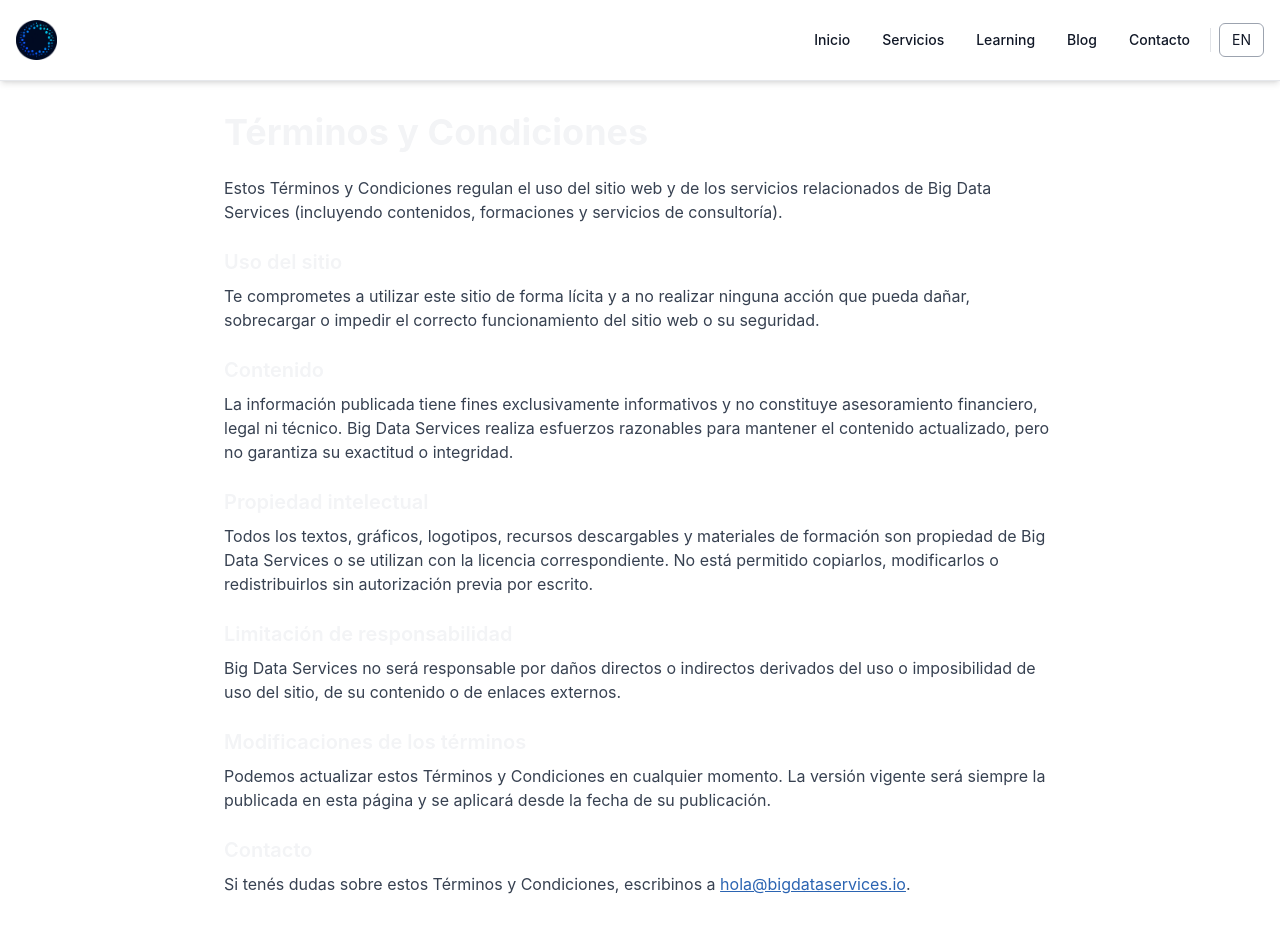
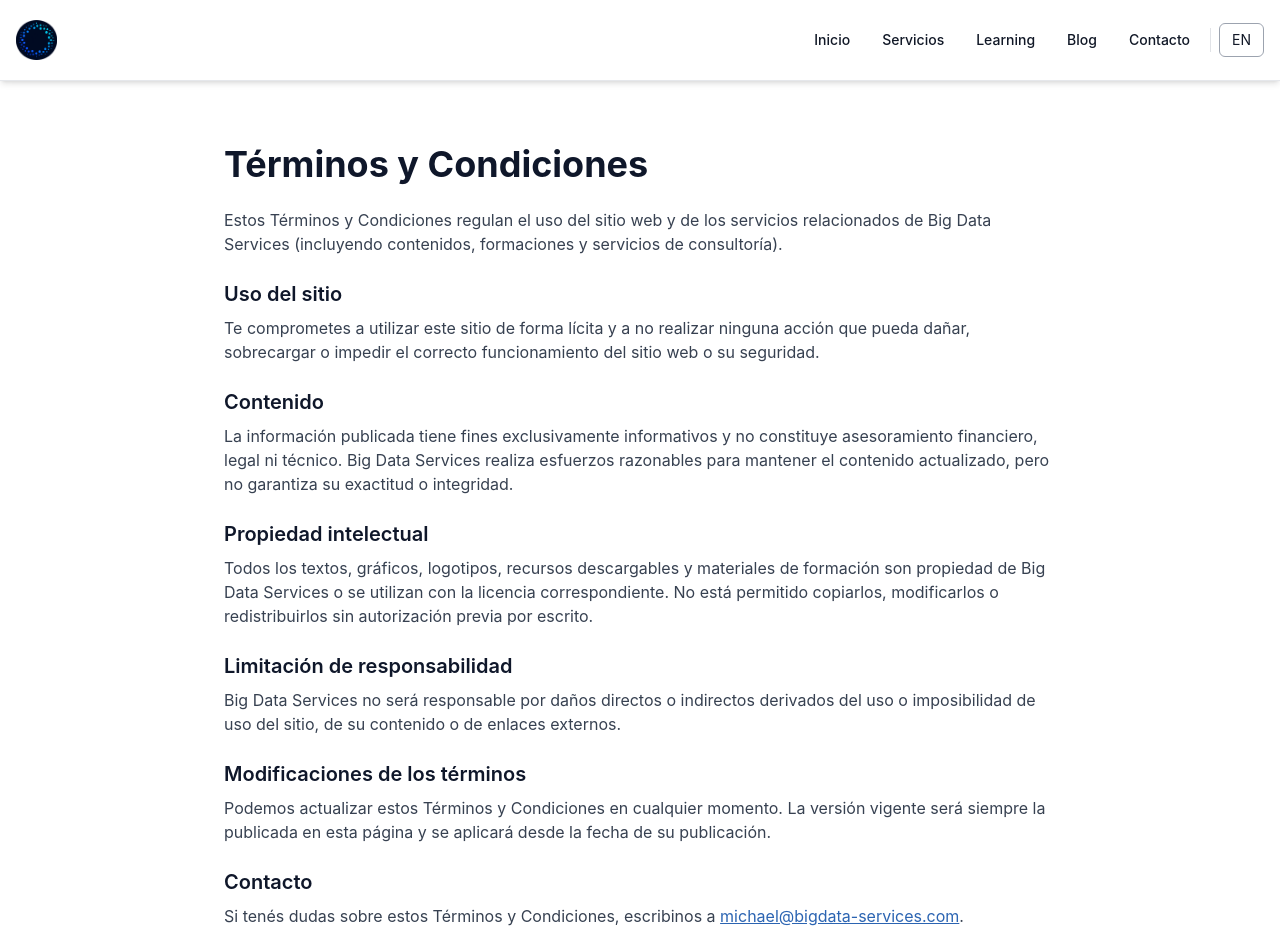
Before and after one commit to BigDataServicesllc/bds, a React (Create React App) app in the folder frontend/: page /terminos in a window 1280 px wide. Shown: the top 952 px of the page. Built offline with nearby package versions, Linux system fonts and the light colour scheme.

Commit message:
cambios esteticos en pagina blogs 2025-12-04 v4

```diff
--- a/frontend/src/pages/PrivacyPage.js
+++ b/frontend/src/pages/PrivacyPage.js
@@ -7,66 +7,68 @@ const PrivacyPage = () => {
   const { language } = useOutletContext();
   const isSpanish = language === "es";
 
+  // 🔧 Ajustes visuales comunes a ambas versiones
+  const containerClasses =
+    "bg-white min-h-screen pt-36 pb-20"; // antes pt-28
+
+  const contentClasses =
+    "container mx-auto px-4 md:px-8 max-w-4xl text-gray-700";
+
+  const titleClasses =
+    "text-3xl md:text-4xl font-bold mb-6 text-bds-text-main";
+
+  const subtitleClasses =
+    "text-xl font-semibold mt-6 mb-2 text-bds-text-main";
+
   if (!isSpanish) {
     return (
-      <div className="bg-white min-h-screen pt-28 pb-16">
-        <div className="container mx-auto px-4 md:px-8 max-w-4xl">
-          <h1 className="text-3xl md:text-4xl font-bold mb-6">
-            Privacy Policy
-          </h1>
-          <p className="text-gray-700 mb-4">
+      <div className={containerClasses}>
+        <div className={contentClasses}>
+          <h1 className={titleClasses}>Privacy Policy</h1>
+
+          <p className="mb-4">
             This Privacy Policy explains how Big Data Services collects, uses
             and protects personal information related to this website and our
             services.
           </p>
 
-          <h2 className="text-xl font-semibold mt-6 mb-2">
-            Information we collect
-          </h2>
-          <p className="text-gray-700 mb-3">
+          <h2 className={subtitleClasses}>Information we collect</h2>
+          <p className="mb-3">
             We may collect information you voluntarily provide, such as your
             name and email address when you contact us by email or register for
             a training. We may also use analytical tools (such as web analytics)
             to obtain aggregated, non-identifiable usage statistics.
           </p>
 
-          <h2 className="text-xl font-semibold mt-6 mb-2">
-            How we use your information
-          </h2>
-          <p className="text-gray-700 mb-3">
+          <h2 className={subtitleClasses}>How we use your information</h2>
+          <p className="mb-3">
             We use the information only to respond to your inquiries, provide
             our services, manage training registrations and improve our content.
             We do not sell your data to third parties.
           </p>
 
-          <h2 className="text-xl font-semibold mt-6 mb-2">
-            Service providers
-          </h2>
-          <p className="text-gray-700 mb-3">
+          <h2 className={subtitleClasses}>Service providers</h2>
+          <p className="mb-3">
             We may use third-party providers for hosting, email delivery or
             analytics. These providers process data only on our behalf and under
             confidentiality obligations.
           </p>
 
-          <h2 className="text-xl font-semibold mt-6 mb-2">
-            Your rights and choices
-          </h2>
-          <p className="text-gray-700 mb-3">
+          <h2 className={subtitleClasses}>Your rights and choices</h2>
+          <p className="mb-3">
             You may request access, correction or deletion of your personal data
             by contacting us at{" "}
             <a
-              href="mailto:hola@bigdataservices.io"
+              href="mailto:michael@bigdata-services.com"
               className="text-bds-blue underline"
             >
-              hola@bigdataservices.io
+              michael@bigdata-services.com
             </a>
-            . We will evaluate each request in accordance with applicable law.
+            . We will evaluate each request according to applicable law.
           </p>
 
-          <h2 className="text-xl font-semibold mt-6 mb-2">
-            Changes to this Policy
-          </h2>
-          <p className="text-gray-700 mb-3">
+          <h2 className={subtitleClasses}>Changes to this Policy</h2>
+          <p className="mb-3">
             We may update this Privacy Policy from time to time. The latest
             version will always be available on this page.
           </p>
@@ -75,23 +77,20 @@ const PrivacyPage = () => {
     );
   }
 
-  // Español
+  // ⭐ Español
   return (
-    <div className="bg-white min-h-screen pt-28 pb-16">
-      <div className="container mx-auto px-4 md:px-8 max-w-4xl">
-        <h1 className="text-3xl md:text-4xl font-bold mb-6">
-          Política de Privacidad
-        </h1>
-        <p className="text-gray-700 mb-4">
+    <div className={containerClasses}>
+      <div className={contentClasses}>
+        <h1 className={titleClasses}>Política de Privacidad</h1>
+
+        <p className="mb-4">
           En esta Política de Privacidad explicamos cómo Big Data Services
           recopila, utiliza y protege la información personal relacionada con
           este sitio web y con nuestros servicios.
         </p>
 
-        <h2 className="text-xl font-semibold mt-6 mb-2">
-          Información que recopilamos
-        </h2>
-        <p className="text-gray-700 mb-3">
+        <h2 className={subtitleClasses}>Información que recopilamos</h2>
+        <p className="mb-3">
           Podemos recopilar datos que nos proporcionás de forma directa, como tu
           nombre y correo electrónico cuando nos escribís, solicitás
           información o te inscribís en una capacitación. También podemos
@@ -99,43 +98,35 @@ const PrivacyPage = () => {
           uso agregadas y no identificables.
         </p>
 
-        <h2 className="text-xl font-semibold mt-6 mb-2">
-          Cómo utilizamos tus datos
-        </h2>
-        <p className="text-gray-700 mb-3">
+        <h2 className={subtitleClasses}>Cómo utilizamos tus datos</h2>
+        <p className="mb-3">
           Utilizamos la información únicamente para responder tus consultas,
           prestar nuestros servicios, gestionar inscripciones y mejorar el
           contenido que ofrecemos. No vendemos tus datos a terceros.
         </p>
 
-        <h2 className="text-xl font-semibold mt-6 mb-2">
-          Proveedores de servicios
-        </h2>
-        <p className="text-gray-700 mb-3">
+        <h2 className={subtitleClasses}>Proveedores de servicios</h2>
+        <p className="mb-3">
           Podemos apoyarnos en proveedores externos para hosting, envío de
           correos o analítica. Estos proveedores tratan los datos únicamente por
           cuenta nuestra y bajo compromisos de confidencialidad.
         </p>
 
-        <h2 className="text-xl font-semibold mt-6 mb-2">
-          Tus derechos y opciones
-        </h2>
-        <p className="text-gray-700 mb-3">
+        <h2 className={subtitleClasses}>Tus derechos y opciones</h2>
+        <p className="mb-3">
           Podés solicitarnos acceso, corrección o eliminación de tus datos
           personales escribiendo a{" "}
           <a
-            href="mailto:hola@bigdataservices.io"
+            href="mailto:michael@bigdata-services.com"
             className="text-bds-blue underline"
           >
-            hola@bigdataservices.io
+            michael@bigdata-services.com
           </a>
           . Evaluaremos cada solicitud de acuerdo con la normativa aplicable.
         </p>
 
-        <h2 className="text-xl font-semibold mt-6 mb-2">
-          Cambios en esta política
-        </h2>
-        <p className="text-gray-700 mb-3">
+        <h2 className={subtitleClasses}>Cambios en esta política</h2>
+        <p className="mb-3">
           Podemos actualizar esta Política de Privacidad en cualquier momento.
           La versión vigente será siempre la que figure publicada en esta
           página.
--- a/frontend/src/pages/TermsPage.js
+++ b/frontend/src/pages/TermsPage.js
@@ -7,57 +7,69 @@ const TermsPage = () => {
   const { language } = useOutletContext();
   const isSpanish = language === "es";
 
+  // 🔧 Ajuste principal: más espacio para que el header fijo no tape contenido
+  const containerClasses =
+    "bg-white min-h-screen pt-36 pb-20"; // antes pt-28 pb-16
+
+  const contentClasses =
+    "container mx-auto px-4 md:px-8 max-w-4xl text-gray-700";
+
+  const titleClasses =
+    "text-3xl md:text-4xl font-bold mb-6 text-bds-text-main"; // fuerza color visible
+
+  const subtitleClasses = "text-xl font-semibold mt-6 mb-2 text-bds-text-main";
+
   if (!isSpanish) {
-    // Versión simple en inglés
+    // ⭐ Versión en inglés
     return (
-      <div className="bg-white min-h-screen pt-28 pb-16">
-        <div className="container mx-auto px-4 md:px-8 max-w-4xl">
-          <h1 className="text-3xl md:text-4xl font-bold mb-6">
-            Terms & Conditions
-          </h1>
-          <p className="text-gray-700 mb-4">
+      <div className={containerClasses}>
+        <div className={contentClasses}>
+          <h1 className={titleClasses}>Terms & Conditions</h1>
+
+          <p className="mb-4">
             These Terms & Conditions govern the use of the Big Data Services
             website, content and related services (including training programs
             and consulting).
           </p>
-          <h2 className="text-xl font-semibold mt-6 mb-2">Use of the site</h2>
-          <p className="text-gray-700 mb-3">
+
+          <h2 className={subtitleClasses}>Use of the site</h2>
+          <p className="mb-3">
             You agree to use this site in a lawful way and not to perform any
             action that could damage, overload or impair the proper operation of
             the website or its security.
           </p>
-          <h2 className="text-xl font-semibold mt-6 mb-2">No guarantees</h2>
-          <p className="text-gray-700 mb-3">
+
+          <h2 className={subtitleClasses}>No guarantees</h2>
+          <p className="mb-3">
             The information provided is for general information purposes and
             does not constitute financial, legal or technical advice. Big Data
             Services makes reasonable efforts to keep the content up to date,
             but does not guarantee its completeness or accuracy.
           </p>
-          <h2 className="text-xl font-semibold mt-6 mb-2">
-            Limitation of liability
-          </h2>
-          <p className="text-gray-700 mb-3">
+
+          <h2 className={subtitleClasses}>Limitation of liability</h2>
+          <p className="mb-3">
             Big Data Services is not responsible for any direct or indirect
             damage derived from the use or inability to use the website, its
             content or any external link.
           </p>
-          <h2 className="text-xl font-semibold mt-6 mb-2">
-            Changes to these terms
-          </h2>
-          <p className="text-gray-700 mb-3">
+
+          <h2 className={subtitleClasses}>Changes to these terms</h2>
+          <p className="mb-3">
             We may update these Terms from time to time. The latest version will
             always be available on this page and will apply from the date of
             publication.
           </p>
-          <h2 className="text-xl font-semibold mt-6 mb-2">Contact</h2>
-          <p className="text-gray-700">
+
+          <h2 className={subtitleClasses}>Contact</h2>
+          <p>
             If you have any questions about these Terms & Conditions, please
             contact us at{" "}
             <a
-              href="mailto:hola@bigdataservices.io"
+              href="mailto:michael@bigdata-services.com"
               className="text-bds-blue underline"
             >
-              hola@bigdataservices.io
+              michael@bigdata-services.com
             </a>
             .
           </p>
@@ -66,70 +78,63 @@ const TermsPage = () => {
     );
   }
 
-  // Versión en español
+  // ⭐ Versión en español
   return (
-    <div className="bg-white min-h-screen pt-28 pb-16">
-      <div className="container mx-auto px-4 md:px-8 max-w-4xl">
-        <h1 className="text-3xl md:text-4xl font-bold mb-6">
-          Términos y Condiciones
-        </h1>
-        <p className="text-gray-700 mb-4">
+    <div className={containerClasses}>
+      <div className={contentClasses}>
+        <h1 className={titleClasses}>Términos y Condiciones</h1>
+
+        <p className="mb-4">
           Estos Términos y Condiciones regulan el uso del sitio web y de los
           servicios relacionados de Big Data Services (incluyendo contenidos,
           formaciones y servicios de consultoría).
         </p>
 
-        <h2 className="text-xl font-semibold mt-6 mb-2">Uso del sitio</h2>
-        <p className="text-gray-700 mb-3">
+        <h2 className={subtitleClasses}>Uso del sitio</h2>
+        <p className="mb-3">
           Te comprometes a utilizar este sitio de forma lícita y a no realizar
           ninguna acción que pueda dañar, sobrecargar o impedir el correcto
           funcionamiento del sitio web o su seguridad.
         </p>
 
-        <h2 className="text-xl font-semibold mt-6 mb-2">Contenido</h2>
-        <p className="text-gray-700 mb-3">
+        <h2 className={subtitleClasses}>Contenido</h2>
+        <p className="mb-3">
           La información publicada tiene fines exclusivamente informativos y no
           constituye asesoramiento financiero, legal ni técnico. Big Data
           Services realiza esfuerzos razonables para mantener el contenido
           actualizado, pero no garantiza su exactitud o integridad.
         </p>
 
-        <h2 className="text-xl font-semibold mt-6 mb-2">
-          Propiedad intelectual
-        </h2>
-        <p className="text-gray-700 mb-3">
+        <h2 className={subtitleClasses}>Propiedad intelectual</h2>
+        <p className="mb-3">
           Todos los textos, gráficos, logotipos, recursos descargables y
           materiales de formación son propiedad de Big Data Services o se
           utilizan con la licencia correspondiente. No está permitido copiarlos,
           modificarlos o redistribuirlos sin autorización previa por escrito.
         </p>
 
-        <h2 className="text-xl font-semibold mt-6 mb-2">
-          Limitación de responsabilidad
-        </h2>
-        <p className="text-gray-700 mb-3">
+        <h2 className={subtitleClasses}>Limitación de responsabilidad</h2>
+        <p className="mb-3">
           Big Data Services no será responsable por daños directos o indirectos
           derivados del uso o imposibilidad de uso del sitio, de su contenido o
           de enlaces externos.
         </p>
 
-        <h2 className="text-xl font-semibold mt-6 mb-2">
-          Modificaciones de los términos
-        </h2>
-        <p className="text-gray-700 mb-3">
+        <h2 className={subtitleClasses}>Modificaciones de los términos</h2>
+        <p className="mb-3">
           Podemos actualizar estos Términos y Condiciones en cualquier momento.
           La versión vigente será siempre la publicada en esta página y se
           aplicará desde la fecha de su publicación.
         </p>
 
-        <h2 className="text-xl font-semibold mt-6 mb-2">Contacto</h2>
-        <p className="text-gray-700">
+        <h2 className={subtitleClasses}>Contacto</h2>
+        <p>
           Si tenés dudas sobre estos Términos y Condiciones, escribinos a{" "}
           <a
-            href="mailto:hola@bigdataservices.io"
+            href="mailto:michael@bigdata-services.com"
             className="text-bds-blue underline"
           >
-            hola@bigdataservices.io
+            michael@bigdata-services.com
           </a>
           .
         </p>
```
